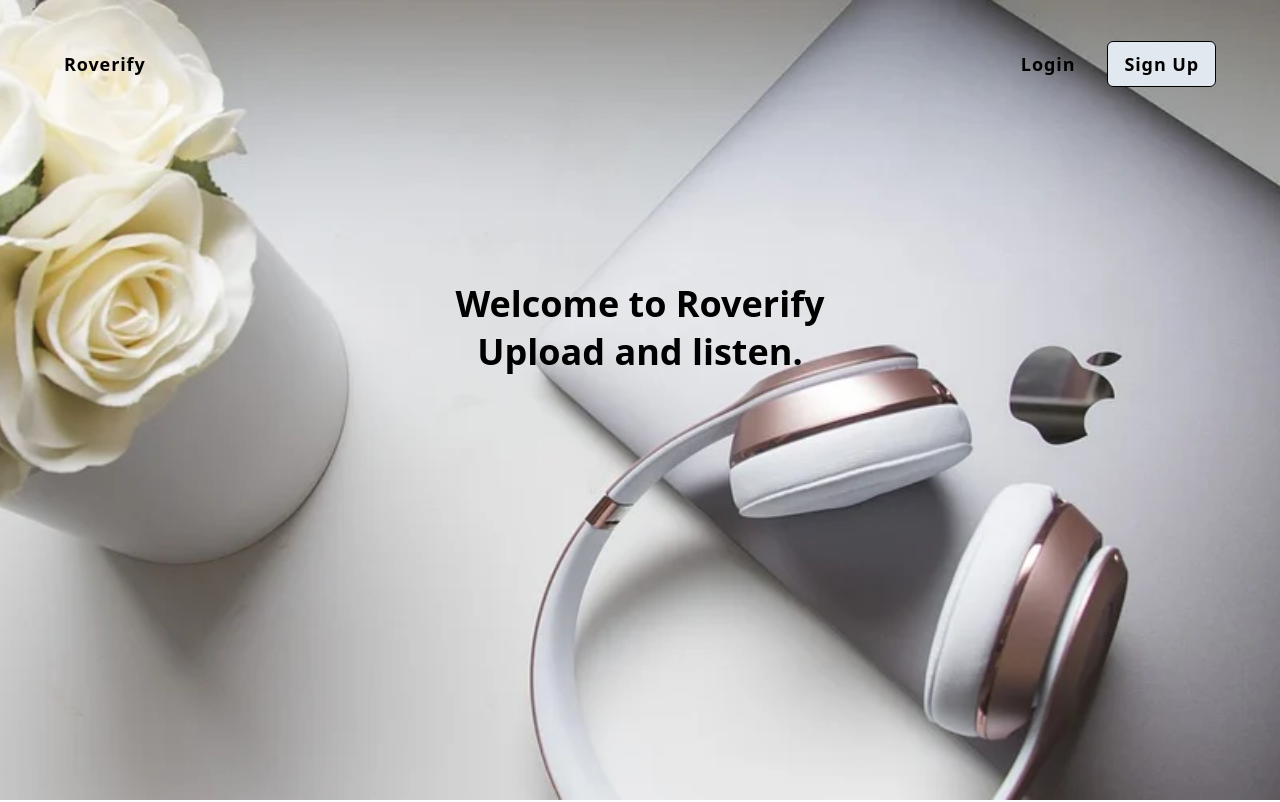
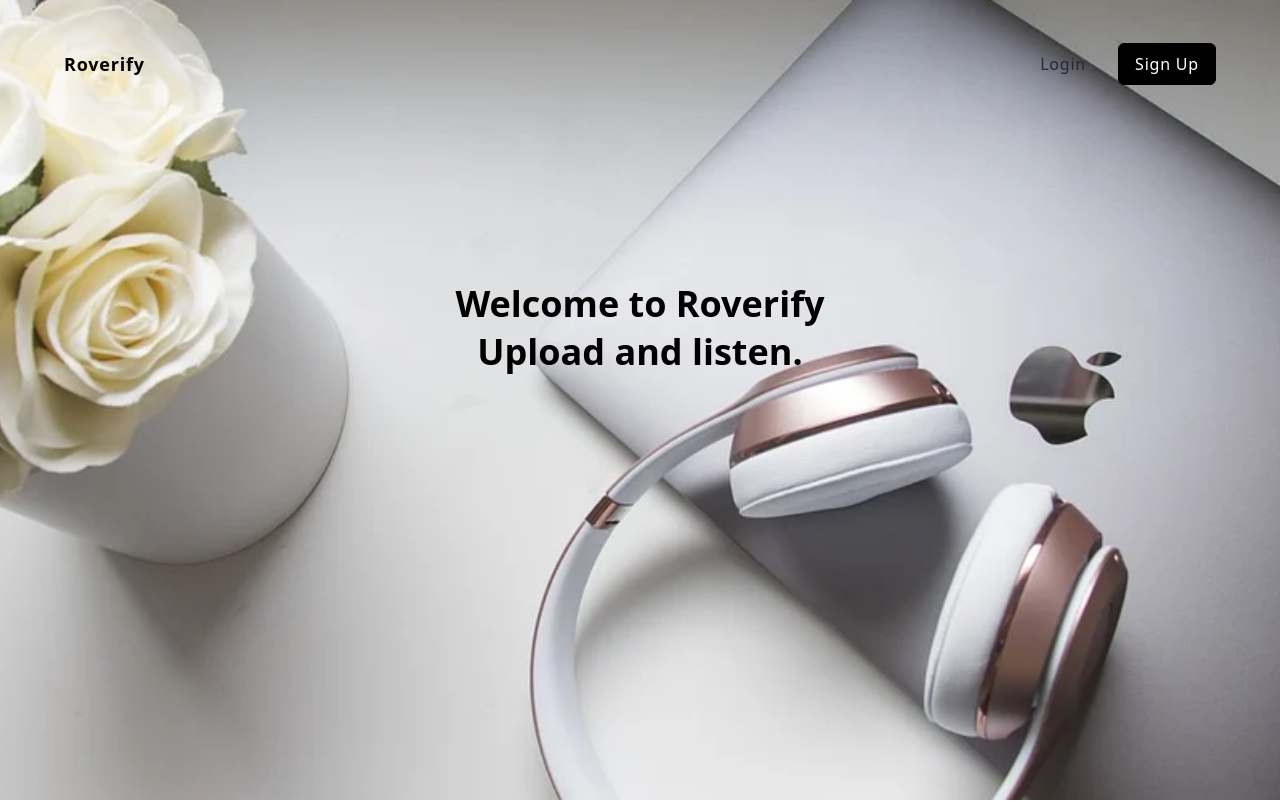
Before and after one commit to chowsteven/roverify, a React (Create React App) app in the folder client/: page / in a window 1280 px wide. Shown: the top 802 px of the page. Built offline with nearby package versions, Linux system fonts and the light colour scheme.

Commit message:
Change navbar styles

```diff
--- a/client/src/components/Navbar.js
+++ b/client/src/components/Navbar.js
@@ -8,23 +8,34 @@ export const Navbar = () => {
   const { logout } = useLogout();
 
   return (
-    <header className='flex justify-between h-32 items-center px-16 text-lg font-semibold tracking-wider'>
+    <header className='flex justify-between h-32 items-center px-16 tracking-wider'>
       <div>
-        <Link to='/'>Roverify</Link>
+        <Link to='/' className='text-lg font-semibold'>
+          Roverify
+        </Link>
       </div>
 
       {/* if user is logged in, show upload and log out button in navbar. otherwise, show log in and sign up */}
       {user ? (
         <div className='flex gap-12'>
-          <Link to='/upload'>Upload</Link>
-          <button onClick={() => logout()}>Log Out</button>
+          <Link to='/upload' className='text-gray-800 hover:text-black'>
+            Upload
+          </Link>
+          <button
+            className='text-gray-800 hover:text-black'
+            onClick={() => logout()}
+          >
+            Log Out
+          </button>
         </div>
       ) : (
         <div className='flex gap-8 items-center'>
-          <Link to='/login'>Login</Link>
+          <Link to='/login' className='text-gray-800 hover:text-black'>
+            Login
+          </Link>
           <Link
             to='/signup'
-            className='border border-black bg-slate-200 px-4 py-2 rounded-md text-black hover:bg-black hover:text-gray-200'
+            className='border border-black bg-black px-4 py-2 rounded-md text-white hover:bg-white hover:text-black'
           >
             Sign Up
           </Link>
```
